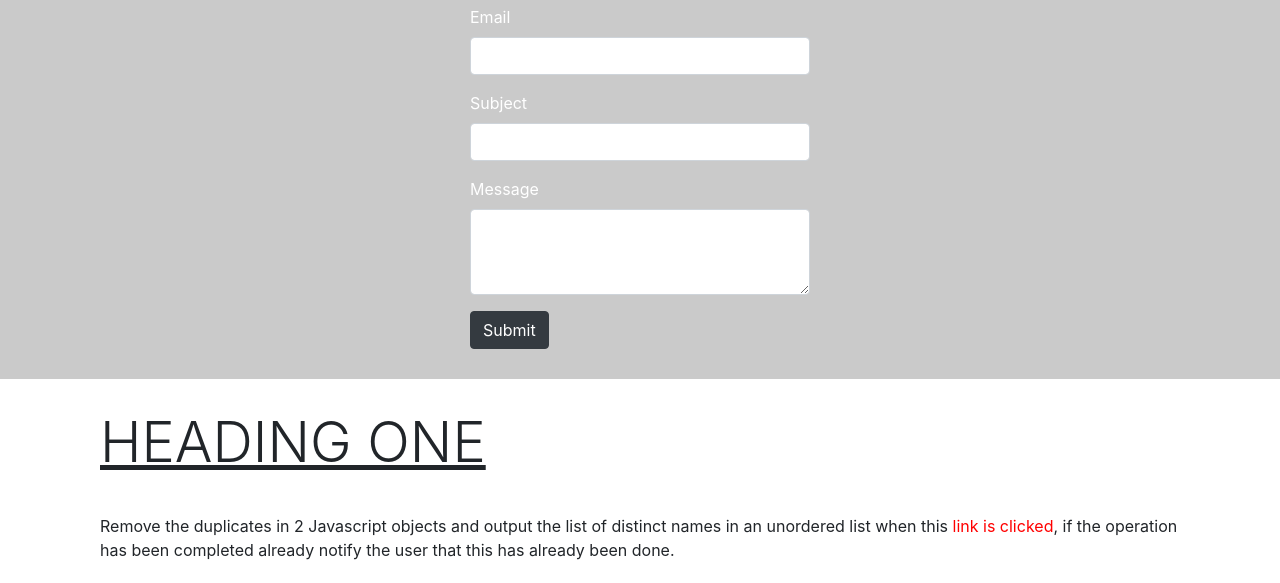
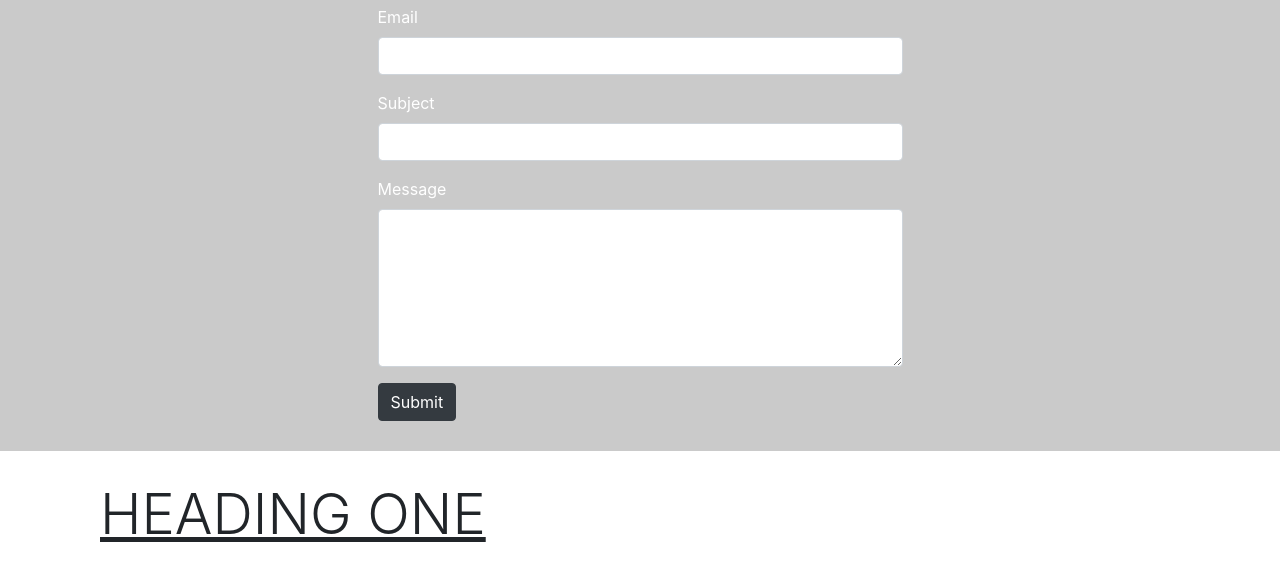
Before and after one commit to CalebKelly97/caleb_kelly_12-2019, a plain HTML site: page index.html in a window 1280 px wide. Shown: the part 706-1289 px from the top of the page. Drawn offline with nearby package versions, Linux system fonts and the light colour scheme.

Commit message:
form sizing edit, html cleanup

```diff
--- a/index.html
+++ b/index.html
@@ -64,7 +64,7 @@
     <section class="ck-gray">
         <div class="container ck-padding" >
             <div class="row">
-                <div class="offset-md-4 col-md-4 ck-text-white">
+                <div class="offset-md-3 col-md-6 ck-text-white">
                     <h2 class="align-center">Contact</h2>
                     <form>
                         <div class="form-group">
@@ -77,7 +77,7 @@
                         </div>
                         <div class="form-group">
                             <label for="message">Message</label>
-                            <textarea id="my-textarea" class="form-control" name="" rows="3" required></textarea>
+                            <textarea id="my-textarea" class="form-control" name="" rows="6" required></textarea>
                         </div>
                         <button type="submit" class="btn btn-dark">Submit</button>
                     </form>
```
Lines whose indentation alone changed are shown as unchanged.
